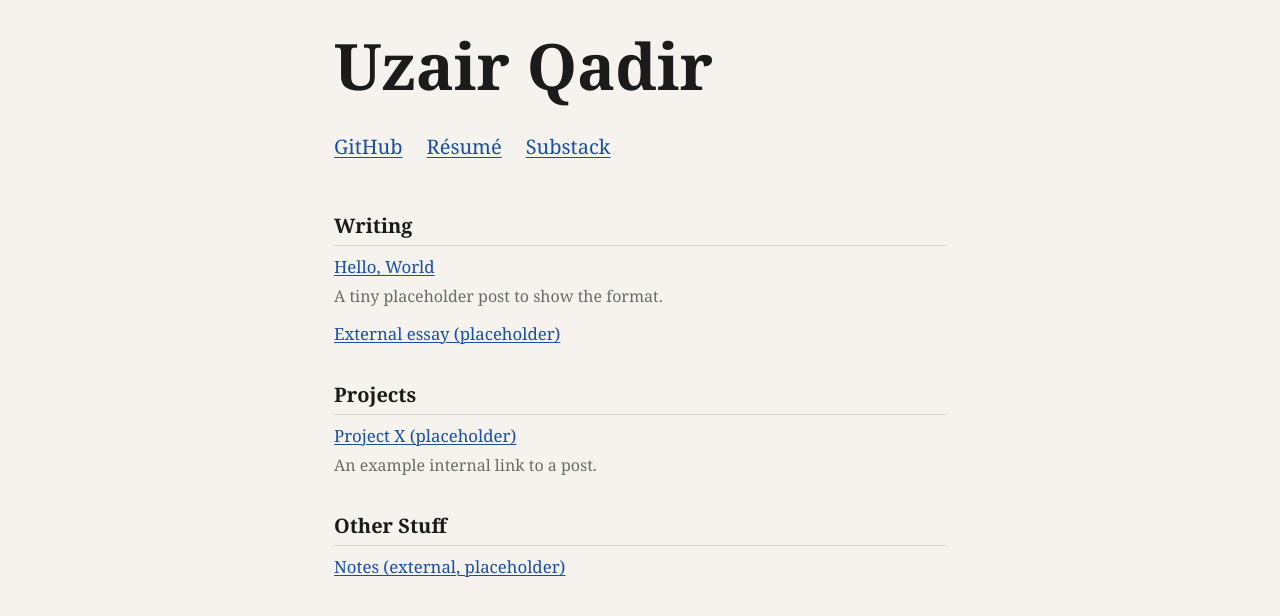
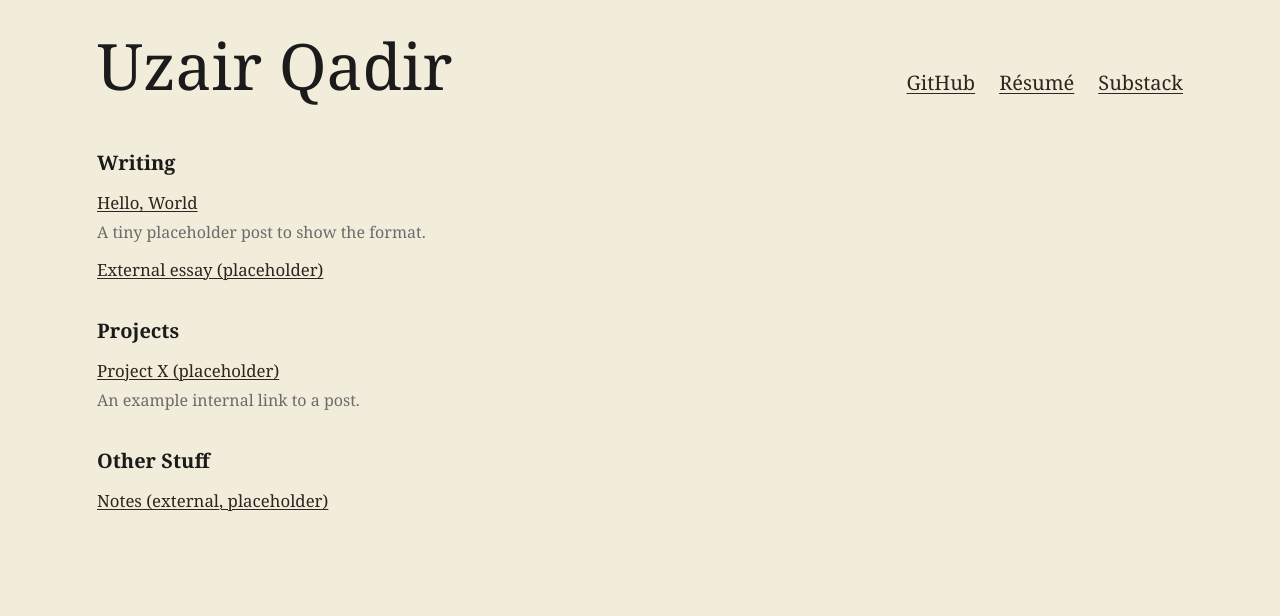
Before and after one commit to umqadir/umqadir.github.io, a Jekyll site: the page built from index.md, in a window 1280 px wide. Shown: the top 616 px of the page. Built offline with Jekyll 4.4.1, drawn with Linux system fonts in a browser that asks for light colours.

Commit message:
Initial Jekyll site with custom design

```diff
--- a/assets/css/site.css
+++ b/assets/css/site.css
@@ -2,13 +2,13 @@
 
 /* 1) Variables — default to LIGHT with a neutral sepia. */
 :root {
-  --bg: #f6f3ee;           /* neutral newsprint */
+  --bg: #f2edda;           /* more yellow sepia */
   --text: #1b1b1b;
   --muted: #6b6b6b;
-  --link: #174ea6;
+  --link: #2d2520;
   --rule: rgba(0,0,0,0.12);
-  --focus: #3558c9;
-  --maxw: 72ch;
+  --focus: #8b6914;
+  --maxw: 125ch;
 }
 
 /* Light theme only - dark theme code kept for future use */
@@ -79,6 +79,7 @@ a:focus-visible {
   display: flex;
   flex-wrap: wrap;
   align-items: baseline;
+  justify-content: space-between;
   gap: 2rem;
   padding: 2rem 0 1rem 0;
 }
@@ -87,9 +88,10 @@ a:focus-visible {
   line-height: 1.05;
   margin: 0;
   flex: 0 0 auto;
+  font-weight: normal;
 }
 .key-links {
-  flex: 1 0 auto;
+  flex: 0 0 auto;
 }
 .linkgrid {
   list-style: none;
@@ -110,7 +112,6 @@ a:focus-visible {
 .section__title {
   font-size: 1.25rem;
   margin: 0 0 .5rem 0;
-  border-bottom: 1px solid var(--rule);
   padding-bottom: .25rem;
 }
 .itemlist {
```
Also changed, not shown: 2 other files.
